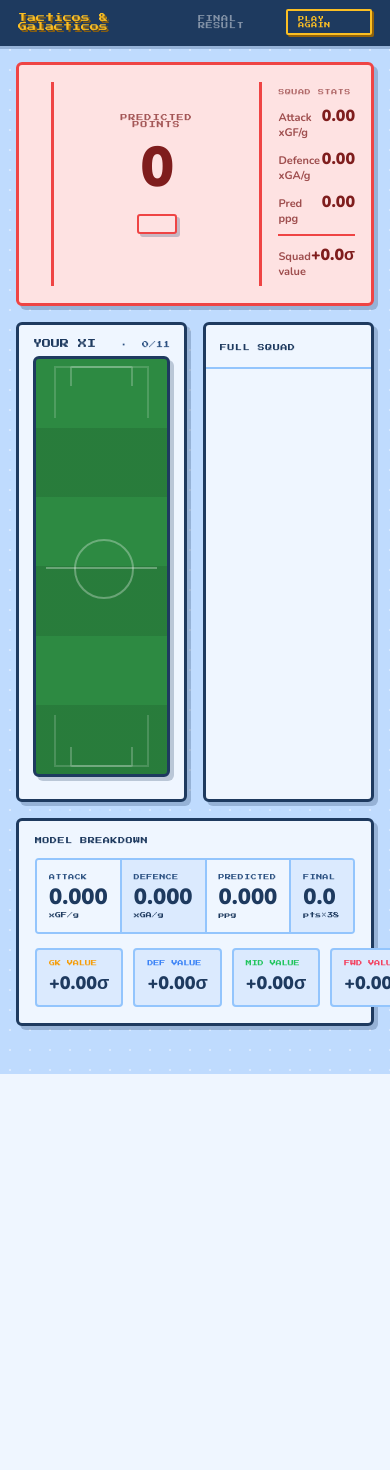
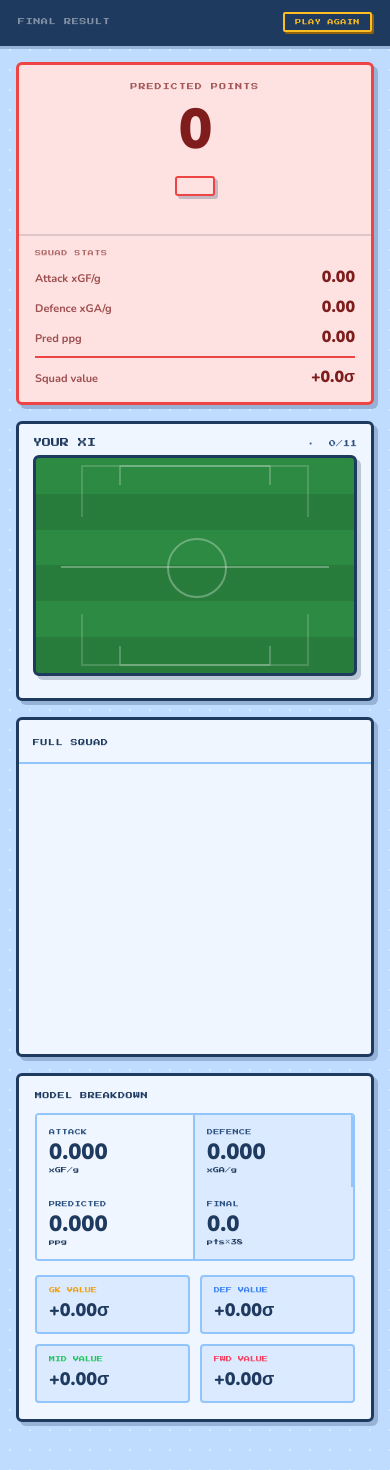
Before and after one commit to cbull81/pl-draft-game, a FastAPI app: template web/templates/reveal.html in a window 390 px wide. Before the commit the page ends 1074 px from the top, so only its background shows below. Run offline with FastAPI, Linux system fonts and the light colour scheme; the template is opened without the code that fills it, so the values that code supplies are empty; parts of the project's set-up code (start-up, migrations or seed data) failed here and were passed over.

Commit message:
Add mobile-responsive layout for portrait phones
All game screens now reflow to single-column at ≤640px:
- game.html / wc_game.html: pitch stacks above candidates panel
  (pitch: 36vh, candidates: flex:1 scrollable), header title hides
- reveal.html / wc_reveal.html: hero collapses to 1-col (pixel art
  hidden), pitch+squad list stacks, breakdown/position grids go 2-col
- index.html: card padding tightens, league grid drops to 3-col on
  very small screens (<480px)

Uses @media (max-width: 640px) with !important to override inline
styles, targeting layout elements by added class names.

Co-Authored-By: Claude Sonnet 4.6 <noreply@anthropic.com>

```diff
--- a/web/templates/reveal.html
+++ b/web/templates/reveal.html
@@ -1,5 +1,29 @@
 {% extends "base.html" %}
 {% block title %}Tacticos &amp; Galacticos — Final Score{% endblock %}
+
+{% block extra_styles %}
+@media (max-width: 640px) {
+  /* Hero: collapse 3-col grid to single column; hide pixel art */
+  .reveal-hero      { grid-template-columns: 1fr !important; }
+  .reveal-art-col   { display: none !important; }
+  .reveal-score-col { border-left: none !important; border-right: none !important;
+                      padding: 18px 16px !important; }
+  .reveal-stats-col { border-top: 2px solid rgba(0,0,0,0.12); padding: 14px 16px !important; }
+  /* Pitch + squad list: stack vertically */
+  .reveal-main-grid  { grid-template-columns: 1fr !important; }
+  .reveal-pitch-panel { height: 280px !important; }
+  .reveal-squad-panel { height: 340px !important; }
+  /* Model breakdown grids: 4-col → 2-col */
+  .reveal-breakdown-grid { grid-template-columns: repeat(2, 1fr) !important; }
+  .reveal-pos-grid        { grid-template-columns: repeat(2, 1fr) !important; }
+  /* Squad list stats: tighten spacing, allow wrap */
+  .squad-stat-row { gap: 8px !important; padding: 0 6px !important; flex-wrap: wrap !important; }
+  .squad-stat-row > div { min-width: 36px; }
+  /* Header: hide title on very small screens */
+  .reveal-header-title { display: none !important; }
+}
+{% endblock %}
+
 {% block content %}
 
 {% set tier = result.tier %}
@@ -21,7 +45,7 @@
 <div style="height:46px; background:var(--navy); border-bottom:3px solid var(--navy);
             box-shadow:0 3px 0 var(--sh); display:flex; align-items:center;
             justify-content:space-between; padding:0 18px; flex-shrink:0;">
-  <span class="font-pixel" style="font-size:9px; color:var(--yellow); text-shadow:2px 2px 0 var(--yellow2);">Tacticos &amp; Galacticos</span>
+  <span class="font-pixel reveal-header-title" style="font-size:9px; color:var(--yellow); text-shadow:2px 2px 0 var(--yellow2);">Tacticos &amp; Galacticos</span>
   <span class="font-pixel" style="font-size:7px; color:rgba(255,255,255,0.45); letter-spacing:0.1em;">FINAL RESULT</span>
   <a href="/" class="font-pixel"
      style="font-size:6px; color:var(--yellow); text-decoration:none; letter-spacing:0.08em;
@@ -35,12 +59,12 @@
 <div style="max-width:1100px; margin:0 auto; padding:16px 16px 48px;">
 
 <!-- ─── Hero: ASCII art + Score + Art ──────────────────────── -->
-<div class="px-box" style="background:{{ tBg }}; border-color:{{ tBdr }}; margin-bottom:16px;
+<div class="px-box reveal-hero" style="background:{{ tBg }}; border-color:{{ tBdr }}; margin-bottom:16px;
             border-radius:6px; display:grid; grid-template-columns:1fr auto 1fr;
             align-items:center; gap:0; overflow:hidden;">
 
   <!-- Left: pixel art -->
-  <div style="padding:24px 16px; display:flex; flex-direction:column;
+  <div class="reveal-art-col" style="padding:24px 16px; display:flex; flex-direction:column;
               align-items:center; justify-content:center; gap:10px;">
     {% set art = tier_art %}
     {% set px = '20px' %}
@@ -55,7 +79,7 @@
   </div>
 
   <!-- Score (center column) -->
-  <div style="padding:32px 40px; text-align:center; border-left:3px solid {{ tBdr }};
+  <div class="reveal-score-col" style="padding:32px 40px; text-align:center; border-left:3px solid {{ tBdr }};
               border-right:3px solid {{ tBdr }};">
     <div class="font-pixel" style="font-size:7px; color:{{ tc }}; letter-spacing:0.15em; margin-bottom:12px; opacity:0.7;">
       PREDICTED POINTS
@@ -80,8 +104,8 @@
     {% endif %}
   </div>
 
-  <!-- Right ASCII art (mirrored feel, slightly different) -->
-  <div style="padding:24px 16px; display:flex; align-items:center; justify-content:center;">
+  <!-- Right: squad stats -->
+  <div class="reveal-stats-col" style="padding:24px 16px; display:flex; align-items:center; justify-content:center;">
     {% set bd = result.breakdown %}
     {% set pg = result.pedigree %}
     <div style="display:flex; flex-direction:column; gap:10px; width:100%;">
@@ -115,16 +139,16 @@
 </div>
 
 <!-- ─── Pitch + Squad list ──────────────────────────────────── -->
-<div style="display:grid; grid-template-columns:1fr 1fr; gap:16px; margin-bottom:16px;">
+<div class="reveal-main-grid" style="display:grid; grid-template-columns:1fr 1fr; gap:16px; margin-bottom:16px;">
 
   <!-- Pitch -->
-  <div class="px-box" style="background:var(--panel); border-radius:6px; padding:14px;
+  <div class="px-box reveal-pitch-panel" style="background:var(--panel); border-radius:6px; padding:14px;
               height:480px; display:flex; flex-direction:column;">
     {% include "partials/formation.html" %}
   </div>
 
   <!-- Squad list -->
-  <div class="px-box" style="background:var(--panel); border-radius:6px; overflow:hidden;
+  <div class="px-box reveal-squad-panel" style="background:var(--panel); border-radius:6px; overflow:hidden;
               height:480px; display:flex; flex-direction:column;">
     <div style="flex-shrink:0; padding:10px 14px; border-bottom:2px solid var(--border);">
       <span class="font-pixel" style="font-size:7px; color:var(--navy); letter-spacing:0.08em;">FULL SQUAD</span>
@@ -157,7 +181,7 @@
         </div>
         <!-- Key stats: all four in a horizontal row -->
         {% set vz = (player.get('age_adj_value_z') or player.get('value_z')) if player is mapping else none %}
-        <div style="display:flex; align-items:center; gap:14px; padding:0 12px; flex-shrink:0;">
+        <div class="squad-stat-row" style="display:flex; align-items:center; gap:14px; padding:0 12px; flex-shrink:0;">
           {% if player.npxg_pg is not none %}
           <div style="text-align:center;">
             <div style="font-size:12px; font-weight:800; color:var(--navy);">{{ "%.2f"|format(player.npxg_pg) }}</div>
@@ -200,7 +224,7 @@
     MODEL BREAKDOWN
   </div>
   {% set bd = result.breakdown %}
-  <div style="display:grid; grid-template-columns:repeat(4,1fr); gap:0; border:2px solid var(--border); border-radius:4px; overflow:hidden;">
+  <div class="reveal-breakdown-grid" style="display:grid; grid-template-columns:repeat(4,1fr); gap:0; border:2px solid var(--border); border-radius:4px; overflow:hidden;">
     {% set base_pts_display = result.breakdown.base_pts %}
     {% set games_bonus_display = result.breakdown.games_bonus %}
     {% set champ_bonus_display = result.breakdown.champion_bonus %}
@@ -244,7 +268,7 @@
   {% endif %}
 
   <!-- Position value breakdown -->
-  <div style="margin-top:14px; display:grid; grid-template-columns:repeat(4,1fr); gap:10px;">
+  <div class="reveal-pos-grid" style="margin-top:14px; display:grid; grid-template-columns:repeat(4,1fr); gap:10px;">
     {% for bucket, key in [("GK","gk_value_z"),("DEF","def_value_z"),("MID","mid_value_z"),("FWD","fwd_value_z")] %}
     {% set vv = bd.position_value.get(key, 0) %}
     {% if bucket == 'GK' %}{% set bc='var(--col-gk)' %}
```
Also changed, not shown: web/templates/game.html (+14 -3 lines), web/templates/index.html (+14 -3 lines), web/templates/wc_game.html (+14 -3 lines), web/templates/wc_reveal.html (+22 -9 lines).
